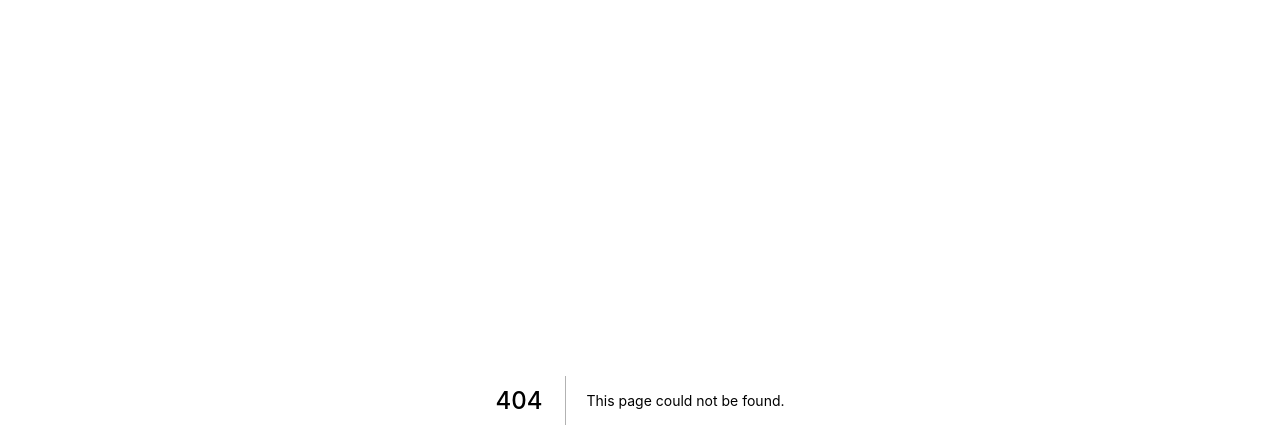
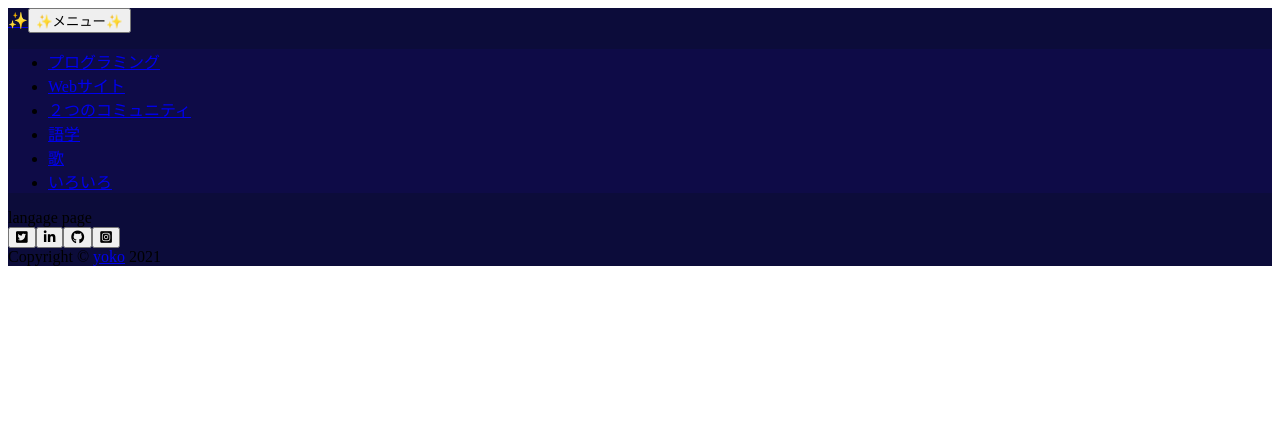
Before and after one commit to yoko-at-home/yoko-2021, a Next.js app: page /language in a window 1280 px wide. Before the commit this address had no page. Shown: the top 448 px of the page. Built offline with nearby package versions, Linux system fonts and the light colour scheme.

Commit message:
✨ 語学のページ追加

```diff
--- /dev/null
+++ b/src/pages/language.js
@@ -0,0 +1,7 @@
+import { Layout } from "../components/Layout";
+
+const language = () => {
+  return <Layout>langage page</Layout>;
+};
+
+export default language;
```
